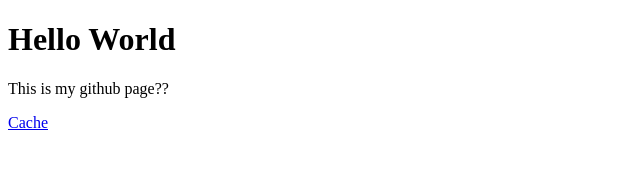
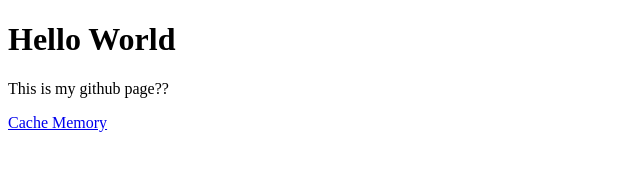
Before and after one commit to ganzaki17/compendium, a plain HTML site: page index.html in a window 1280 px wide. Shown: the full height of the page, 0-640 px from the left. Drawn offline with Linux system fonts and the light colour scheme.

Commit message:
Update index.html

```diff
--- a/index.html
+++ b/index.html
@@ -3,6 +3,6 @@
 	<body>
 		<h1> Hello World </h1>
 			<p> This is my github page?? </p>
-		<a href = "https://ganzaki17.github.io/intro_cache.html">Cache</a>
+		<a href = "https://ganzaki17.github.io/intro_cache.html">Cache Memory</a>
 	</body>
 </html>
```
